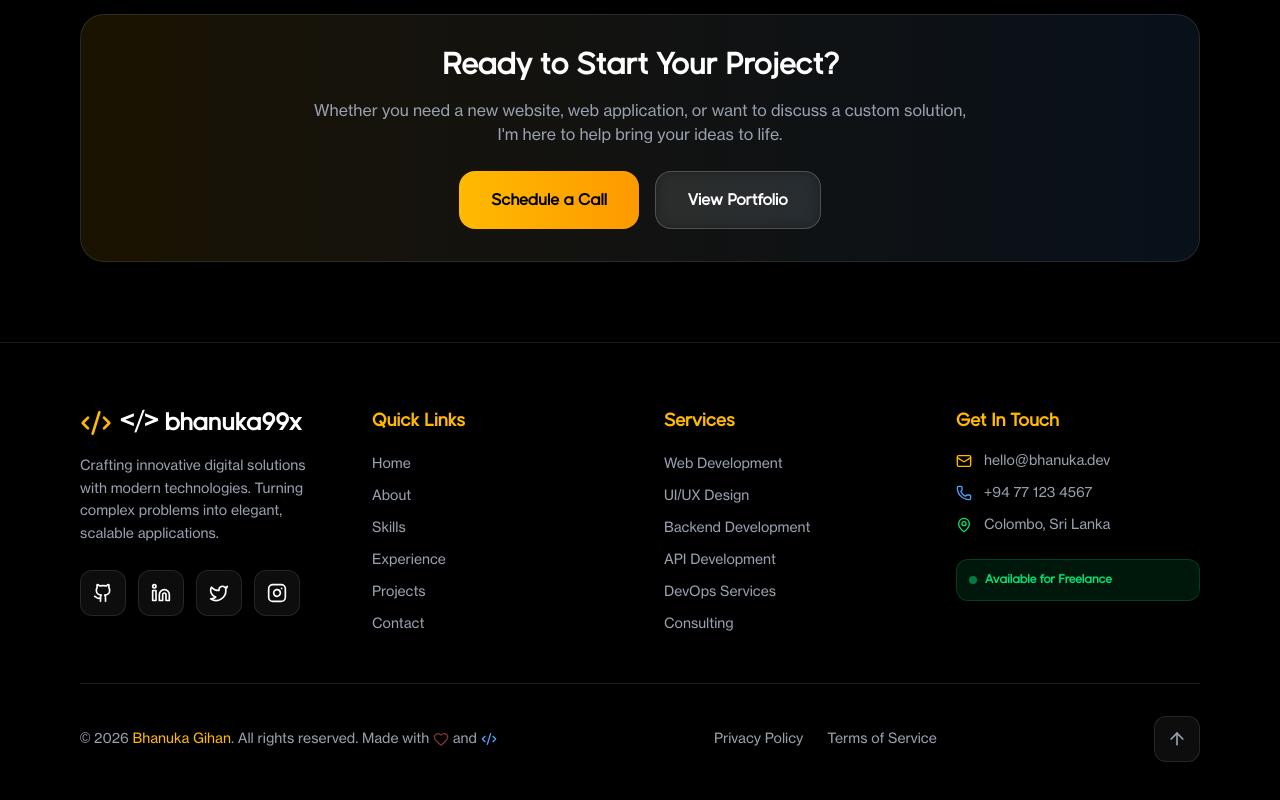
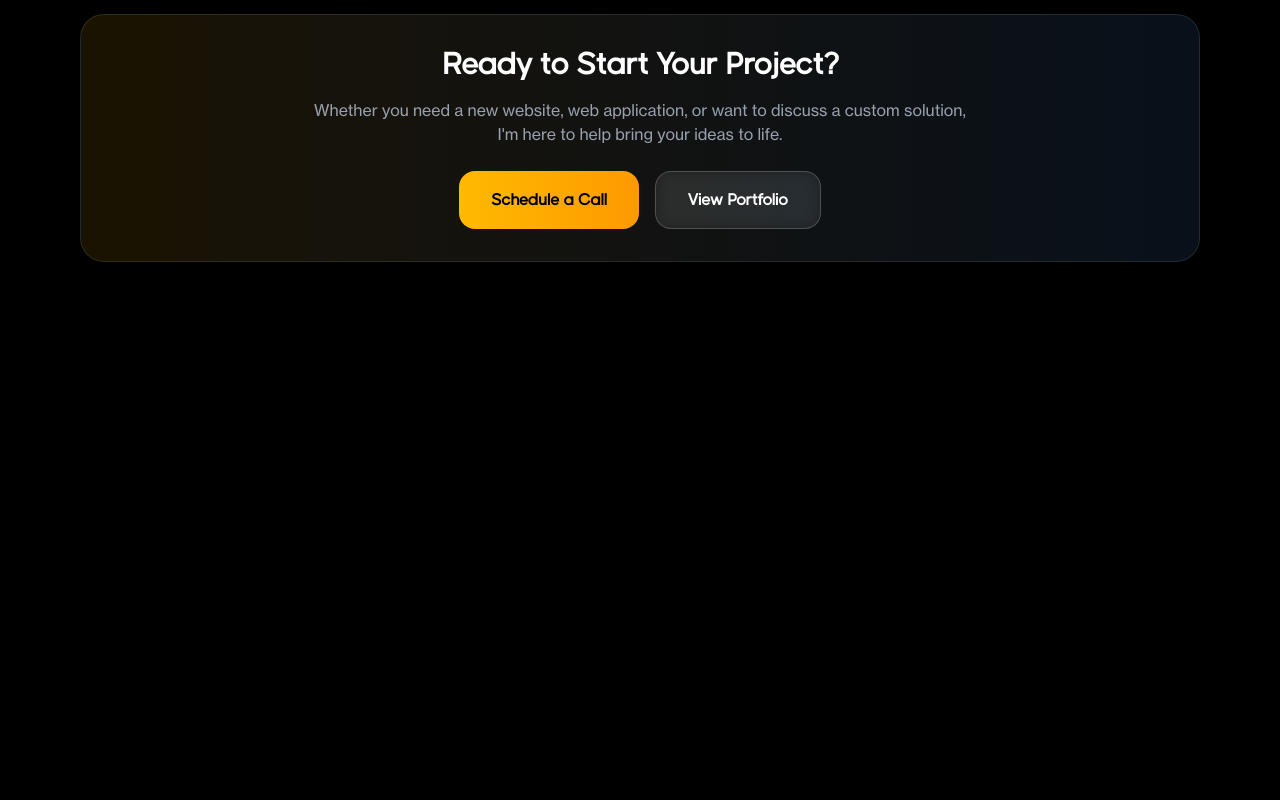
Before and after one commit to bhanuka99x/my-portfolio, a Next.js app in the folder frontend/: page / in a window 1280 px wide. Shown: the part 9084-9884 px from the top of the page. After the commit the page ends 9426 px from the top, so only its background shows below. Built offline with nearby package versions, Linux system fonts and the light colour scheme.

Commit message:
fix: Comment out Footer rendering in LayoutContent to prevent display during loading

```diff
--- a/frontend/src/app/layout.tsx
+++ b/frontend/src/app/layout.tsx
@@ -15,7 +15,7 @@ function LayoutContent({ children }: { children: React.ReactNode }) {
     <>
       {!loading && <Header />}
       {children}
-      {!loading && <Footer />}
+      {/* {!loading && <Footer />} */}
     </>
   );
 }
```
